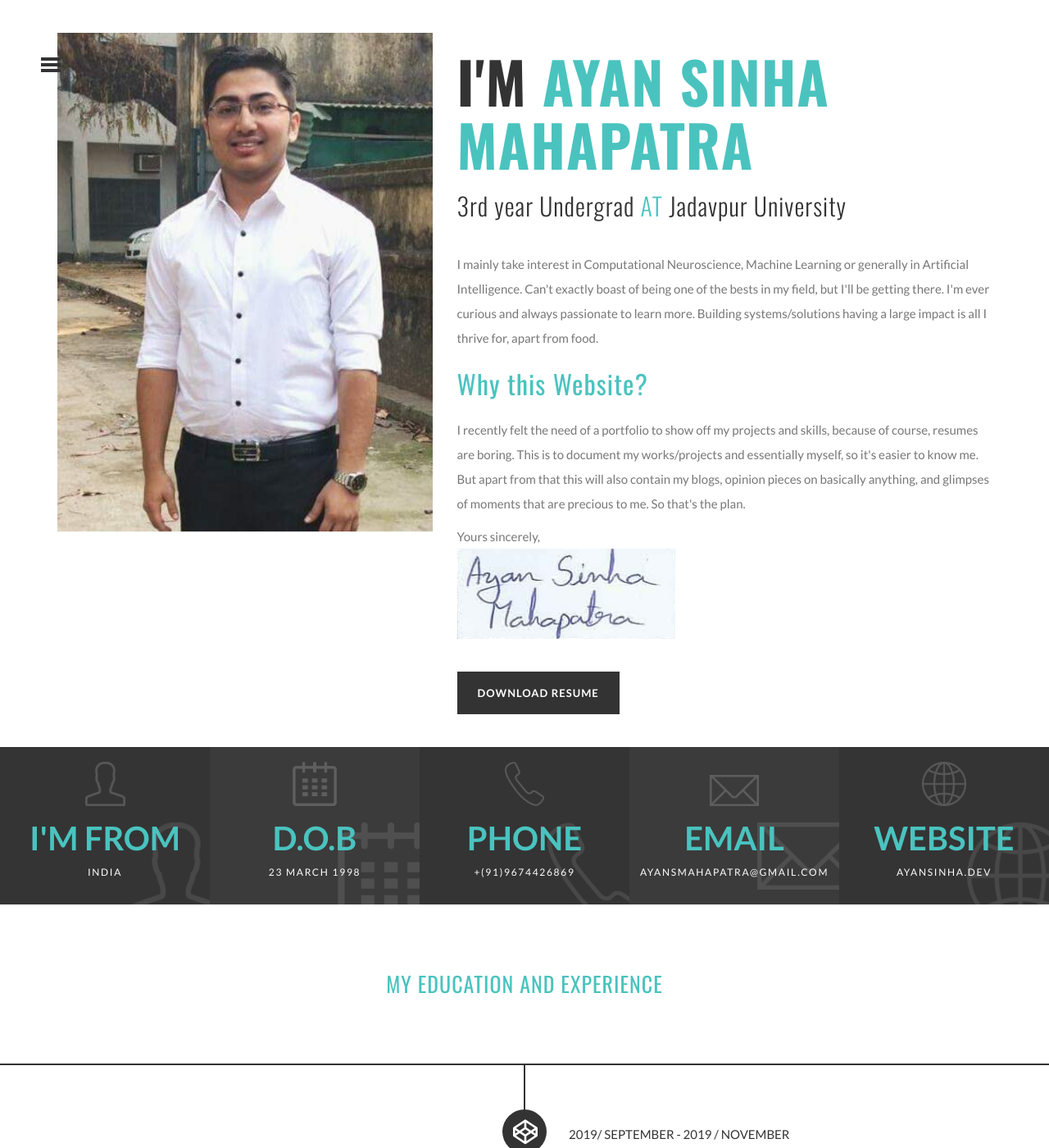
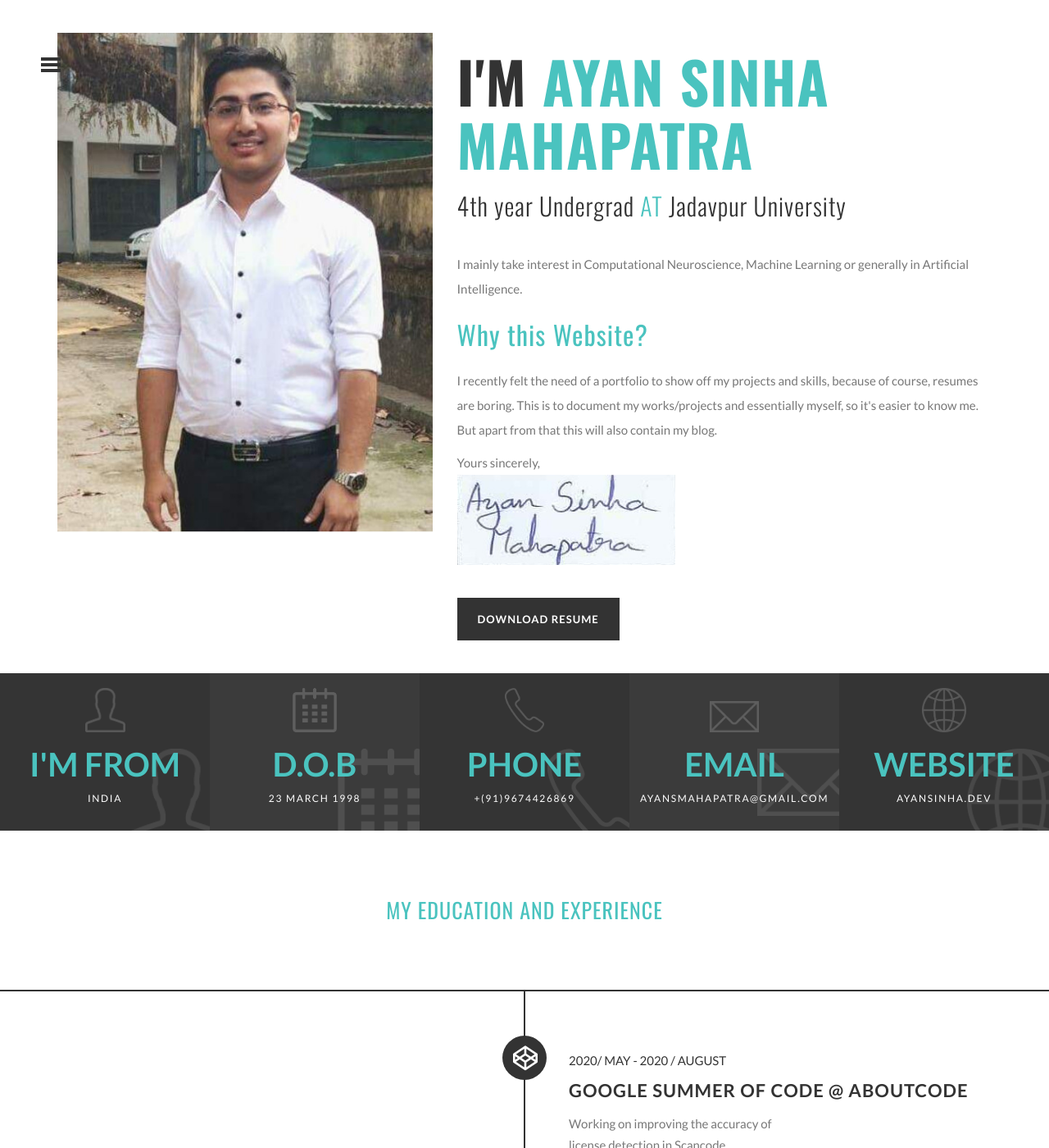
Before and after one commit to AyanSinhaMahapatra/AyanSinhaMahapatra.github.io, a Jekyll site: the page ayan/index.html, which Jekyll copies as it is, in a window 1280 px wide and 1400 px high. Shown: the whole window at 82% size. Built offline with Jekyll 4.4.1, drawn with Linux system fonts in a browser that asks for light colours; some of the changed text lies outside the part shown.

```diff
--- a/_data/locale.yml
+++ b/_data/locale.yml
@@ -39,6 +39,9 @@
 FOLLOW_ME:
   en:      "Follow me on [NAME]."
 
+RESUME:
+  en:      "Download my [NAME]."
+
 EMAIL_ME:
   en:      "Send me Email."
 
--- a/_data/navigation.yml
+++ b/_data/navigation.yml
@@ -5,5 +5,3 @@
     url: /blog/archive.html
   - title: Portfolio
     url: /ayan/
-  - title: Gallery
-    url: /gallery/
--- a/ayan/index.html
+++ b/ayan/index.html
@@ -48,12 +48,6 @@
 									<span>Blog</span>
 								</a>
 							</li>
-							<li>
-								<a itemprop="url" title="Photos I took." href="/gallery" target="_self" class="at-link">
-									<i class="fa fa-home"></i>
-									<span>Gallery</span>
-								</a>
-							</li>
 						</ul>
 						<h4>Portfolio</h4>
 					</div>
@@ -76,14 +70,13 @@
 			</div>
 			<div class="col-sm-7">
 				<h1 class="title-lgx">I'M <span class="text-brand">AYAN SINHA MAHAPATRA</span></h1>
-				<h3 class="title-light"> 3rd year Undergrad <span class="text-brand">AT</span> Jadavpur University</h3>
+				<h3 class="title-light"> 4th year Undergrad <span class="text-brand">AT</span> Jadavpur University</h3>
 				<br>
 				<p>
-					I mainly take interest in Computational Neuroscience, Machine Learning or generally in Artificial Intelligence. Can't exactly boast of being one of the bests in my field, but I'll be getting there. I'm ever curious and always passionate to learn more. Building systems/solutions having a large impact is all I thrive for, apart from food.
-				</p>
+					I mainly take interest in Computational Neuroscience, Machine Learning or generally in Artificial Intelligence.
 				<h2 class="title-lg"> Why this Website? </h2>
 				<p>
-					I recently felt the need of a portfolio to show off my projects and skills, because of course, resumes are boring. This is to document my works/projects and essentially myself, so it's easier to know me. But apart from that this will also contain my blogs, opinion pieces on basically anything, and glimpses of moments that are precious to me. So that's the plan.
+					I recently felt the need of a portfolio to show off my projects and skills, because of course, resumes are boring. This is to document my works/projects and essentially myself, so it's easier to know me. But apart from that this will also contain my blog.
 				</p>
 				<p>
 					Yours sincerely,
@@ -166,6 +159,23 @@
             <div class="timeline-exp">
 
                 <div class="timeline-wrapper">
+
+                	<div class="row">
+                        <div class="col-xs-6 tl-item">
+                            <span class="icon">
+                                <i class="fa fa-codepen"></i>
+                            </span>
+                            <div class="caption">2020/ May  -  2020 / August</div>
+                            <h4>Google Summer of Code @ AboutCode </h4>
+                            <p>
+                                Working on improving the accuracy of <br>
+                                license detection in Scancode, <br>
+                                leveraging the ClearlyDefined data set, <br>
+                                where ScanCode is used to massively scan <br>
+                                millions of packages.
+                            </p>
+                        </div>
+                    </div>
 
                 	<div class="row">
                         <div class="col-xs-6 tl-item">
```
Also changed, not shown: _includes/author-links.html (+18 -0 lines), _includes/svg/icon/social/instagram.svg (added), _includes/svg/icon/social/resume.svg (added).
